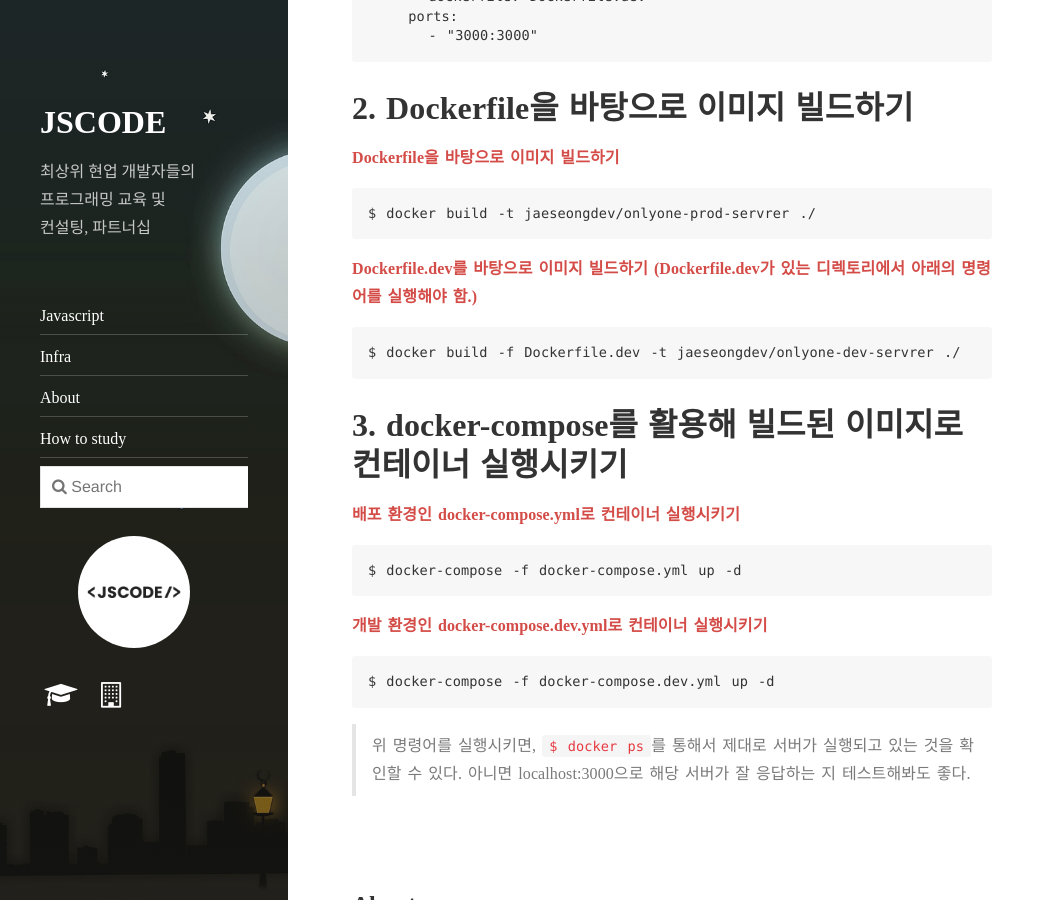
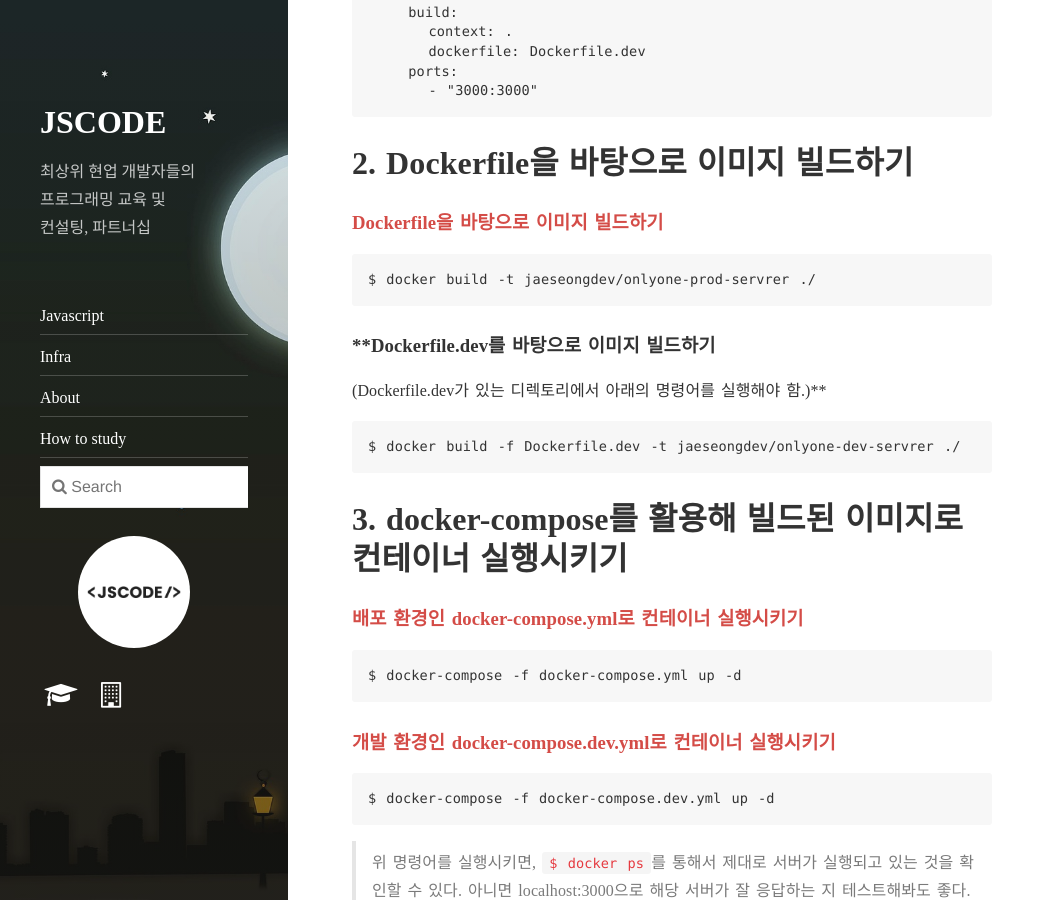
Before and after one commit to JSCODE-SECRET/JSCODE-SECRET.github.io, a Jekyll site: the page built from _posts/infra/2022-07-26-nest-node-docker-dockercompose.md, in a window 1280 px wide and 900 px high, scrolled down 3497 px. Shown: the whole window, without its empty margins (0-1053 px from the left). Built offline with Jekyll 4.4.1, drawn with Linux system fonts in a browser that asks for light colours; nearby versions of some CDN libraries.

Commit message:
modify: 글 수정

````diff
--- a/_posts/infra/2022-07-26-nest-node-docker-dockercompose.md
+++ b/_posts/infra/2022-07-26-nest-node-docker-dockercompose.md
@@ -16,7 +16,7 @@ comments: false
 
 > ✅ Dockerfile, docker-compose.yml은 배포 환경에서 사용되고, Dockerfile.dev, docker-compose.yml은 개발 환경에서 사용된다.
 
-**.dockerignore**
+### **.dockerignore**
 
 ```docker
 node_modules/
@@ -24,7 +24,7 @@ node_modules/
 
 - `node_modules`는 `Dockerfile`에서 `COPY`를 할 때 복사되지 않는다. `node_modules`는 용량이 너무 크기 때문에 `COPY`를 해서 이미지로 만드는 것보다, 베이스 이미지 내에서 `$ npm install`로 모듈을 새로 받아서 이미지를 만드는 것이 훨씬 효율적이다.
 
-**Dockerfile**
+### **Dockerfile**
 
 ```
 FROM node:16-alpine
@@ -64,7 +64,7 @@ CMD ["node", "dist/main.js"]
 - `CMD`
     - 베이스 이미지 내에서 실행되는 명령어가 아니라, 해당 이미지가 컨테이너화 됐을 때 최초로 실행되는 명령어를 의미한다. (RUN과 CMD가 다른 점은, 베이스 이미지 내에서 실행되느냐, 아니면 이미지가 컨테이너로 실행됐을 때 실행되느냐의 차이이다.)
 
-**docker-compose.yml**
+### **docker-compose.yml**
 
 ```docker
 version: "3.9"
@@ -83,7 +83,7 @@ services:
 - `container_name` : 이미지를 컨테이너화 시킬 때 붙여줄 컨테이너 이름
 - `image` : pull해서 사용할 이미지 이름 (먼저 local에 있는 지 체크하고, local에 없다면 dockerhub에 있는 지 체크한다.)
 
-**Dockerfile.dev**
+### **Dockerfile.dev**
 
 ```docker
 FROM node:16-alpine
@@ -103,7 +103,7 @@ ENV NODE_ENV development
 CMD ["node", "dist/main.js"]
 ```
 
-**docker-compose.dev.yml**
+### **docker-compose.dev.yml**
 
 ```docker
 version: "3.9"
@@ -121,13 +121,13 @@ services:
 
 # 2. Dockerfile을 바탕으로 이미지 빌드하기
 
-**Dockerfile을 바탕으로 이미지 빌드하기**
+### **Dockerfile을 바탕으로 이미지 빌드하기**
 
 ```docker
 $ docker build -t jaeseongdev/onlyone-prod-servrer ./
 ```
 
-**Dockerfile.dev를 바탕으로 이미지 빌드하기
+### **Dockerfile.dev를 바탕으로 이미지 빌드하기
 (Dockerfile.dev가 있는 디렉토리에서 아래의 명령어를 실행해야 함.)**
 
 ```docker
@@ -136,17 +136,16 @@ $ docker build -f Dockerfile.dev -t jaeseongdev/onlyone-dev-servrer ./
 
 # 3. docker-compose를 활용해 빌드된 이미지로 컨테이너 실행시키기
 
-**배포 환경인 docker-compose.yml로 컨테이너 실행시키기**
+### **배포 환경인 docker-compose.yml로 컨테이너 실행시키기**
 
 ```docker
 $ docker-compose -f docker-compose.yml up -d
 ```
 
-**개발 환경인 docker-compose.dev.yml로 컨테이너 실행시키기**
+### **개발 환경인 docker-compose.dev.yml로 컨테이너 실행시키기**
 
 ```docker
 $ docker-compose -f docker-compose.dev.yml up -d
 ```
 
 > 위 명령어를 실행시키면, `$ docker ps`를 통해서 제대로 서버가 실행되고 있는 것을 확인할 수 있다. 아니면 localhost:3000으로 해당 서버가 잘 응답하는 지 테스트해봐도 좋다.
->
````
